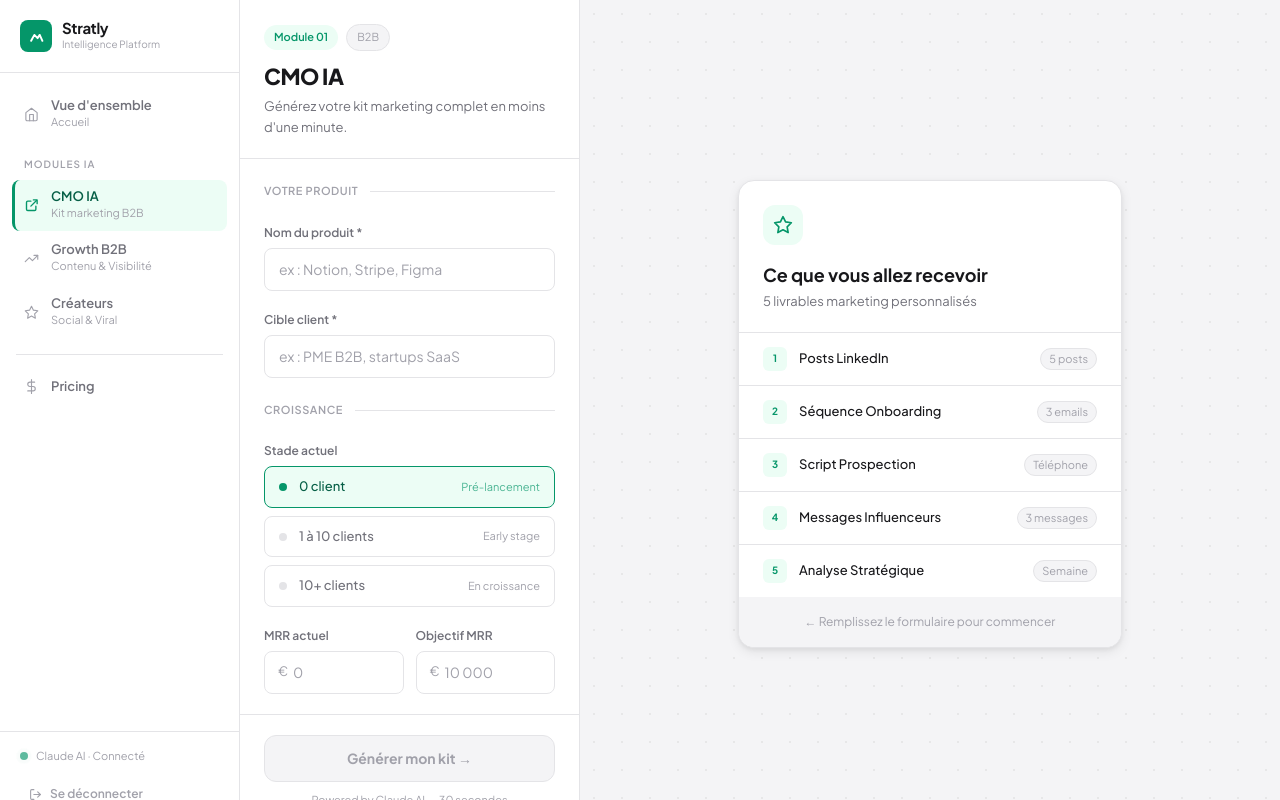
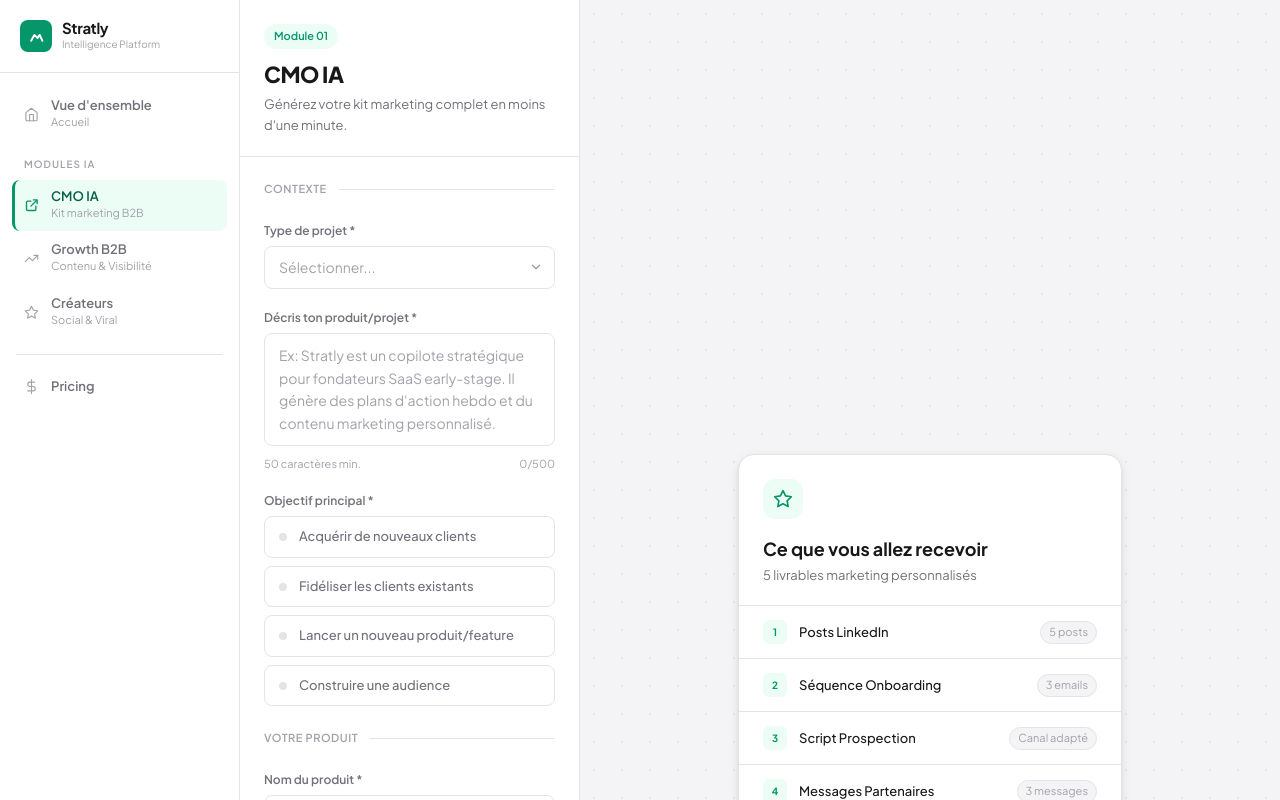
Before and after one commit to noagoncalvesberrichi-arch/GrowthOS, a Next.js app: page /cmo in a window 1280 px wide. Shown: the top 800 px of the page. Built offline with nearby package versions, Linux system fonts and the light colour scheme.

Commit message:
Feat: update CMO form with project type, description, goal

```diff
--- a/components/modules/CMOModule.tsx
+++ b/components/modules/CMOModule.tsx
@@ -4,6 +4,9 @@
 import { OutputSection } from './OutputSection'
 
 interface CMOFormData {
+  projectType: string
+  projectDescription: string
+  mainGoal: string
   productName: string
   targetClient: string
   growthStage: string
@@ -22,10 +25,26 @@
 const SECTION_LABELS = {
   LINKEDIN_POSTS: { title: 'Posts LinkedIn', tag: '5 posts' },
   ONBOARDING_EMAILS: { title: 'Séquence Onboarding', tag: '3 emails' },
-  PROSPECTION_SCRIPT: { title: 'Script Prospection', tag: 'Téléphone' },
-  INFLUENCEUR_MESSAGES: { title: 'Messages Influenceurs', tag: '3 messages' },
+  PROSPECTION_SCRIPT: { title: 'Script Prospection', tag: 'Canal adapté' },
+  INFLUENCEUR_MESSAGES: { title: 'Messages Partenaires', tag: '3 messages' },
   ANALYSE_STRATEGIQUE: { title: 'Analyse Stratégique', tag: 'Semaine' },
 }
+
+const PROJECT_TYPES = [
+  { value: 'saas_b2b', label: 'SaaS B2B (logiciel pour entreprises)' },
+  { value: 'saas_b2c', label: 'SaaS B2C (logiciel pour particuliers)' },
+  { value: 'ecommerce', label: 'E-commerce / DTC (boutique en ligne, marque)' },
+  { value: 'service', label: 'Service / Agence / Freelance (consulting, coaching)' },
+  { value: 'createur', label: 'Créateur / Média (newsletter, podcast, YouTube)' },
+  { value: 'autre', label: 'Autre' },
+]
+
+const MAIN_GOALS = [
+  { value: 'acquerir', label: 'Acquérir de nouveaux clients' },
+  { value: 'fideliser', label: 'Fidéliser les clients existants' },
+  { value: 'lancer', label: 'Lancer un nouveau produit/feature' },
+  { value: 'audience', label: 'Construire une audience' },
+]
 
 function FieldLabel({ children }: { children: React.ReactNode }) {
   return (
@@ -47,7 +66,10 @@
 }
 
 const inputBase =
-  'w-full bg-surface border border-border rounded-lg px-3.5 py-2.5 font-syne text-[14px] text-text placeholder:text-text-subtle transition-all duration-150 focus:border-accent focus:ring-2 focus:ring-accent/10'
+  'w-full bg-surface border border-border rounded-lg px-3.5 py-2.5 font-syne text-[14px] text-text placeholder:text-text-subtle transition-all duration-150 focus:border-accent focus:ring-2 focus:ring-accent/10 outline-none'
+
+const selectBase =
+  'w-full bg-surface border border-border rounded-lg px-3.5 py-2.5 font-syne text-[14px] text-text transition-all duration-150 focus:border-accent focus:ring-2 focus:ring-accent/10 outline-none appearance-none cursor-pointer'
 
 function RefreshIcon() {
   return (
@@ -62,6 +84,9 @@
 
 export function CMOModule() {
   const [form, setForm] = useState<CMOFormData>({
+    projectType: '',
+    projectDescription: '',
+    mainGoal: '',
     productName: '',
     targetClient: '',
     growthStage: '0',
@@ -72,7 +97,14 @@
   const [sections, setSections] = useState<GeneratedSections | null>(null)
   const [error, setError] = useState<string | null>(null)
 
-  const canGenerate = !loading && !!form.productName.trim() && !!form.targetClient.trim()
+  const descLen = form.projectDescription.trim().length
+  const canGenerate =
+    !loading &&
+    !!form.projectType &&
+    descLen >= 50 &&
+    !!form.mainGoal &&
+    !!form.productName.trim() &&
+    !!form.targetClient.trim()
 
   const handleGenerate = async () => {
     if (!canGenerate) return
@@ -96,18 +128,13 @@
 
   return (
     <div className="flex min-h-screen">
-
       {/* ── Form Panel ─────────────────────────────────────── */}
       <div className="w-[340px] shrink-0 border-r border-border bg-surface min-h-screen flex flex-col">
-
         {/* Header */}
         <div className="px-6 pt-6 pb-5 border-b border-border">
           <div className="flex items-center gap-2 mb-3">
             <span className="bg-accent-subtle text-accent text-[11px] font-semibold font-syne px-2.5 py-1 rounded-full">
               Module 01
-            </span>
-            <span className="bg-background text-text-subtle text-[11px] font-syne px-2.5 py-1 rounded-full border border-border">
-              B2B
             </span>
           </div>
           <h1 className="font-syne text-[22px] font-extrabold text-text leading-tight tracking-tight">
@@ -120,7 +147,80 @@
 
         {/* Form */}
         <div className="flex-1 px-6 py-5 space-y-5 overflow-auto">
+          {/* ── Contexte global ── */}
+          <SectionDivider label="Contexte" />
 
+          {/* Type de projet */}
+          <div>
+            <FieldLabel>Type de projet *</FieldLabel>
+            <div className="relative">
+              <select
+                value={form.projectType}
+                onChange={(e) => setForm({ ...form, projectType: e.target.value })}
+                className={`${selectBase} ${!form.projectType ? 'text-text-subtle' : 'text-text'}`}
+              >
+                <option value="" disabled>Sélectionner...</option>
+                {PROJECT_TYPES.map((opt) => (
+                  <option key={opt.value} value={opt.value}>{opt.label}</option>
+                ))}
+              </select>
+              <svg className="absolute right-3 top-1/2 -translate-y-1/2 pointer-events-none text-text-subtle" width="14" height="14" viewBox="0 0 24 24" fill="none" stroke="currentColor" strokeWidth="2.5" strokeLinecap="round" strokeLinejoin="round">
+                <polyline points="6 9 12 15 18 9" />
+              </svg>
+            </div>
+          </div>
+
+          {/* Description */}
+          <div>
+            <FieldLabel>Décris ton produit/projet *</FieldLabel>
+            <textarea
+              value={form.projectDescription}
+              onChange={(e) => {
+                if (e.target.value.length <= 500) setForm({ ...form, projectDescription: e.target.value })
+              }}
+              placeholder="Ex: Stratly est un copilote stratégique pour fondateurs SaaS early-stage. Il génère des plans d'action hebdo et du contenu marketing personnalisé."
+              rows={4}
+              className={`${inputBase} resize-none leading-relaxed`}
+            />
+            <div className="flex items-center justify-between mt-1">
+              <span className={`font-syne text-[11px] ${descLen >= 50 ? 'text-accent' : 'text-text-subtle'}`}>
+                {descLen < 50 ? `${50 - descLen} caractères min.` : '✓ Description valide'}
+              </span>
+              <span className={`font-syne text-[11px] ${descLen > 450 ? 'text-amber-500' : 'text-text-subtle'}`}>
+                {descLen}/500
+              </span>
+            </div>
+          </div>
+
+          {/* Objectif principal */}
+          <div>
+            <FieldLabel>Objectif principal *</FieldLabel>
+            <div className="space-y-2">
+              {MAIN_GOALS.map((opt) => {
+                const sel = form.mainGoal === opt.value
+                return (
+                  <button
+                    key={opt.value}
+                    type="button"
+                    onClick={() => setForm({ ...form, mainGoal: opt.value })}
+                    className={`
+                      w-full flex items-center gap-3 px-3.5 py-2.5 rounded-lg border text-left
+                      transition-all duration-150
+                      ${sel
+                        ? 'border-accent bg-accent-subtle text-accent-fg'
+                        : 'border-border bg-surface text-text-muted hover:border-border-focus/40 hover:bg-background hover:text-text'
+                      }
+                    `}
+                  >
+                    <div className={`w-2 h-2 rounded-full shrink-0 transition-colors duration-150 ${sel ? 'bg-accent' : 'bg-border'}`} />
+                    <span className="font-syne text-[13px] font-medium">{opt.label}</span>
+                  </button>
+                )
+              })}
+            </div>
+          </div>
+
+          {/* ── Votre produit ── */}
           <SectionDivider label="Votre produit" />
 
           <div>
@@ -145,6 +245,7 @@
             />
           </div>
 
+          {/* ── Croissance ── */}
           <SectionDivider label="Croissance" />
 
           <div>
@@ -219,7 +320,6 @@
               <p className="font-syne text-[12px] text-red-600">{error}</p>
             </div>
           )}
-
           <button
             onClick={handleGenerate}
             disabled={!canGenerate}
@@ -232,7 +332,6 @@
               }
             `}
           >
-            {/* Shimmer */}
             {canGenerate && (
               <span
                 aria-hidden="true"
@@ -251,7 +350,6 @@
               <span className="relative">Générer mon kit →</span>
             )}
           </button>
-
           <p className="font-syne text-center text-[11px] text-text-subtle">
             Powered by Claude AI · ~30 secondes
           </p>
@@ -260,7 +358,6 @@
 
       {/* ── Output Panel ────────────────────────────────────── */}
       <div className="flex-1 min-h-screen flex flex-col">
-
         {/* Empty state */}
         {!sections && !loading && (
           <div className="flex-1 dot-grid flex items-center justify-center p-8 min-h-screen">
@@ -274,7 +371,6 @@
                 <h2 className="font-syne text-[18px] font-bold text-text">Ce que vous allez recevoir</h2>
                 <p className="font-syne text-[13px] text-text-muted mt-1">5 livrables marketing personnalisés</p>
               </div>
-
               <div className="divide-y divide-border">
                 {Object.entries(SECTION_LABELS).map(([, s], i) => (
                   <div key={i} className="flex items-center gap-3 px-6 py-3.5">
@@ -288,7 +384,6 @@
                   </div>
                 ))}
               </div>
-
               <div className="px-6 py-4 bg-background">
                 <p className="font-syne text-[12px] text-text-subtle text-center">
                   ← Remplissez le formulaire pour commencer
@@ -301,12 +396,9 @@
         {/* Loading state */}
         {loading && (
           <div className="flex-1 flex flex-col min-h-screen">
-            {/* Scan line */}
             <div className="relative h-[2px] bg-border overflow-hidden">
               <div className="absolute top-0 left-0 h-full w-[35%] bg-gradient-to-r from-transparent via-accent to-transparent animate-scan" />
             </div>
-
-            {/* Header */}
             <div className="px-6 py-4 border-b border-border bg-surface flex items-center justify-between">
               <div className="flex items-center gap-3">
                 <div className="w-8 h-8 rounded-lg bg-accent-subtle flex items-center justify-center">
@@ -322,8 +414,6 @@
               </div>
               <p className="font-syne text-[12px] text-text-subtle animate-pulse-slow">Claude IA analyse...</p>
             </div>
-
-            {/* Skeleton cards */}
             <div className="p-6 space-y-3">
               {[40, 70, 55, 65, 50].map((w, i) => (
                 <div
@@ -353,7 +443,6 @@
         {/* Generated content */}
         {sections && !loading && (
           <div className="flex-1 flex flex-col min-h-screen">
-            {/* Results header */}
             <div className="px-6 py-4 border-b border-border bg-surface flex items-center justify-between">
               <div className="flex items-center gap-3">
                 <div className="w-2 h-2 rounded-full bg-accent" />
@@ -372,8 +461,6 @@
                 Régénérer
               </button>
             </div>
-
-            {/* Section cards */}
             <div className="p-6 space-y-4 flex-1">
               {(Object.entries(SECTION_LABELS) as [keyof typeof SECTION_LABELS, { title: string; tag: string }][]).map(
                 ([key, label], i) =>
```
